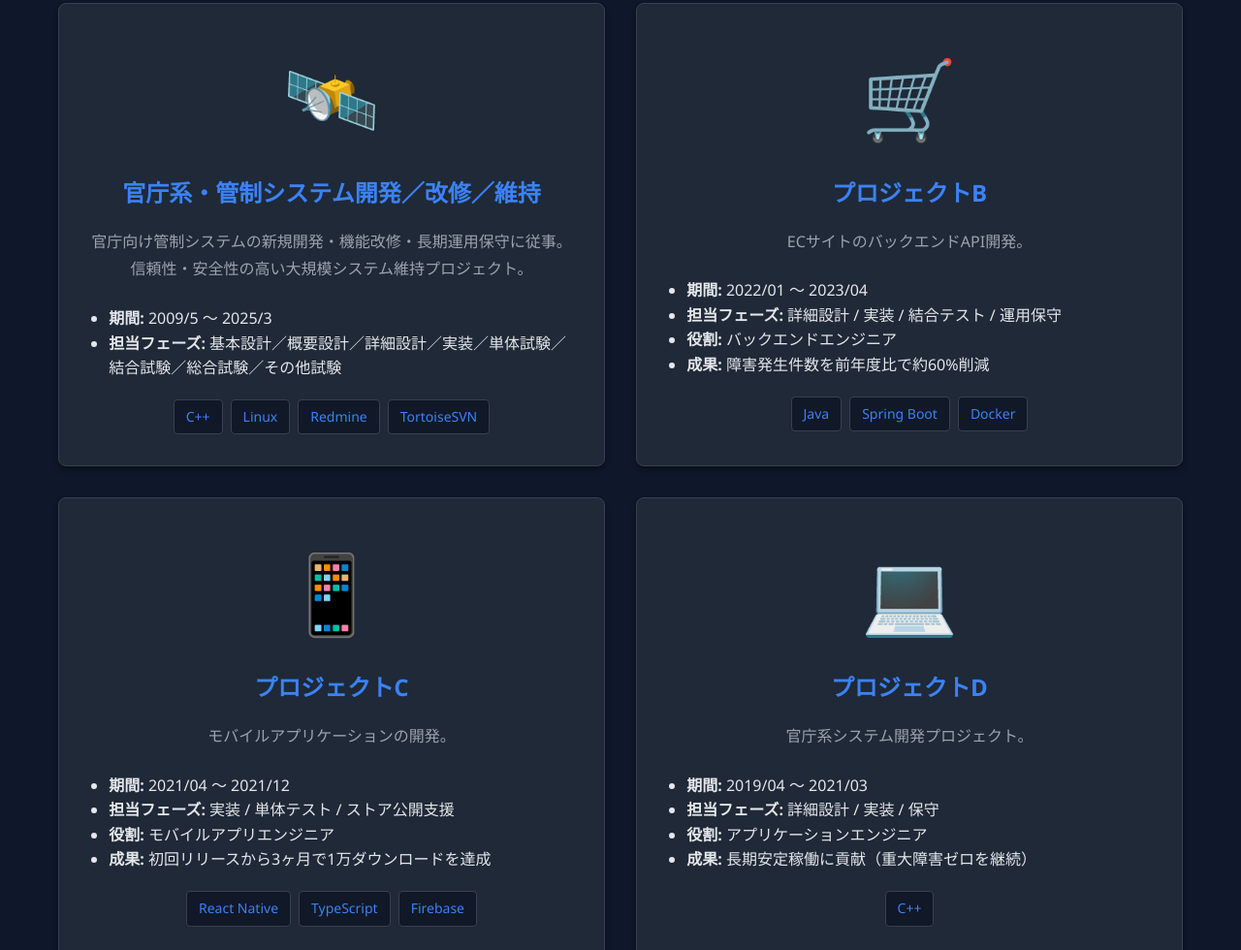
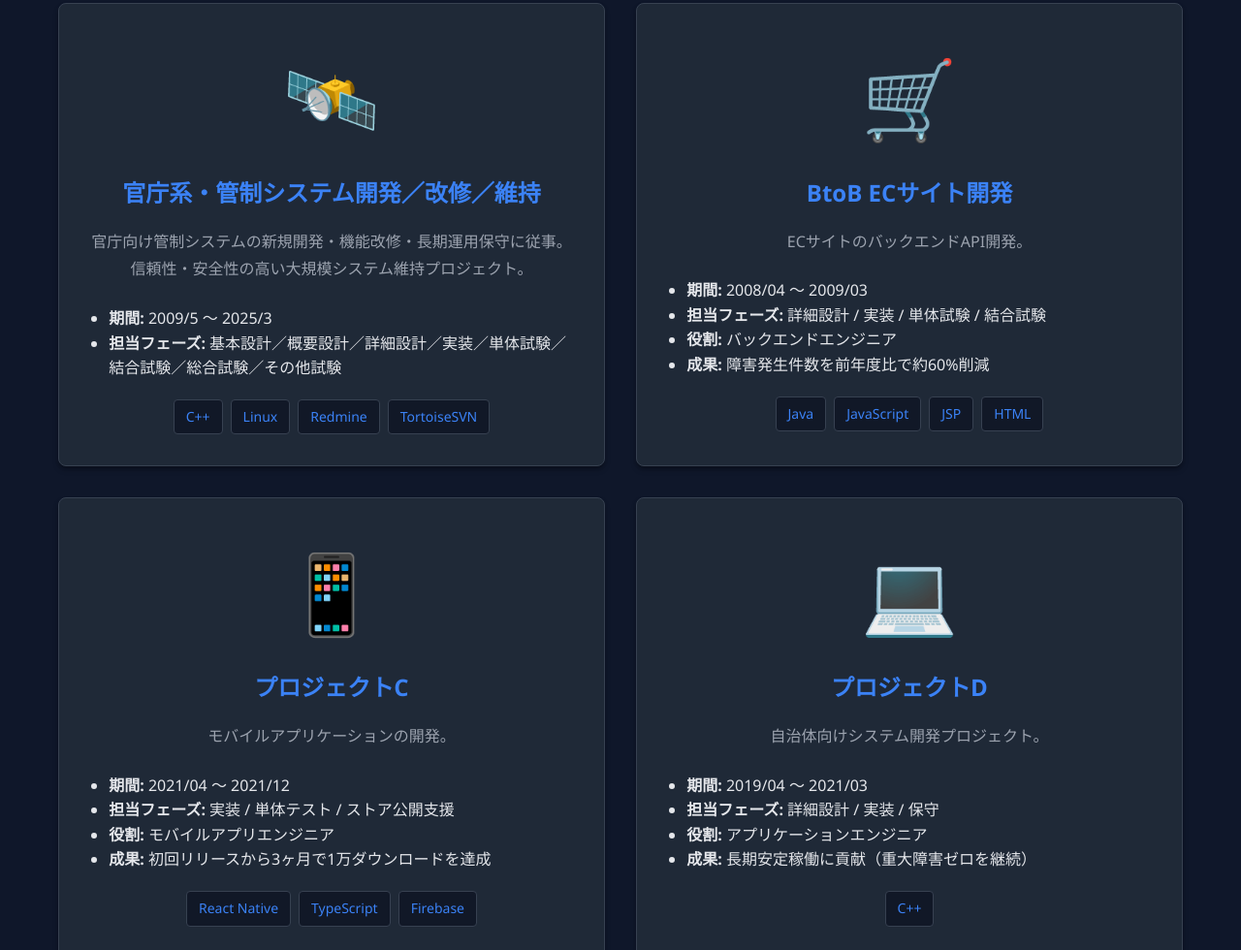
Before and after one commit to KeigoAkasaka/portfolio-1120, a plain HTML site: page index.html in a window 1280 px wide. Shown: the part 2121-3101 px from the top of the page at 97% size. Drawn offline with Linux system fonts and the light colour scheme.

Commit message:
更新20251127

```diff
--- a/index.html
+++ b/index.html
@@ -165,18 +165,18 @@
             </div>
             <div class="project-card">
               <div class="project-icon">🛒</div>
-              <h3>プロジェクトB</h3>
+              <h3>BtoB ECサイト開発</h3>
               <p class="project-description">
                 ECサイトのバックエンドAPI開発。
               </p>
               <ul class="project-meta">
-                <li><strong>期間:</strong> 2022/01 〜 2023/04</li>
-                <li><strong>担当フェーズ:</strong> 詳細設計 / 実装 / 結合テスト / 運用保守</li>
+                <li><strong>期間:</strong> 2008/04 〜 2009/03</li>
+                <li><strong>担当フェーズ:</strong> 詳細設計 / 実装 / 単体試験 / 結合試験</li>
                 <li><strong>役割:</strong> バックエンドエンジニア</li>
                 <li><strong>成果:</strong> 障害発生件数を前年度比で約60%削減</li>
               </ul>
               <div class="project-tech">
-                <span class="tech-tag">Java</span><span class="tech-tag">Spring Boot</span><span class="tech-tag">Docker</span>
+                <span class="tech-tag">Java</span><span class="tech-tag">JavaScript</span><span class="tech-tag">JSP</span><span class="tech-tag">HTML</span>
               </div>
             </div>
             <div class="project-card">
@@ -198,7 +198,7 @@
               <div class="project-icon">💻</div>
               <h3>プロジェクトD</h3>
               <p class="project-description">
-                官庁系システム開発プロジェクト。
+                自治体向けシステム開発プロジェクト。
               </p>
               <ul class="project-meta">
                 <li><strong>期間:</strong> 2019/04 〜 2021/03</li>
```
